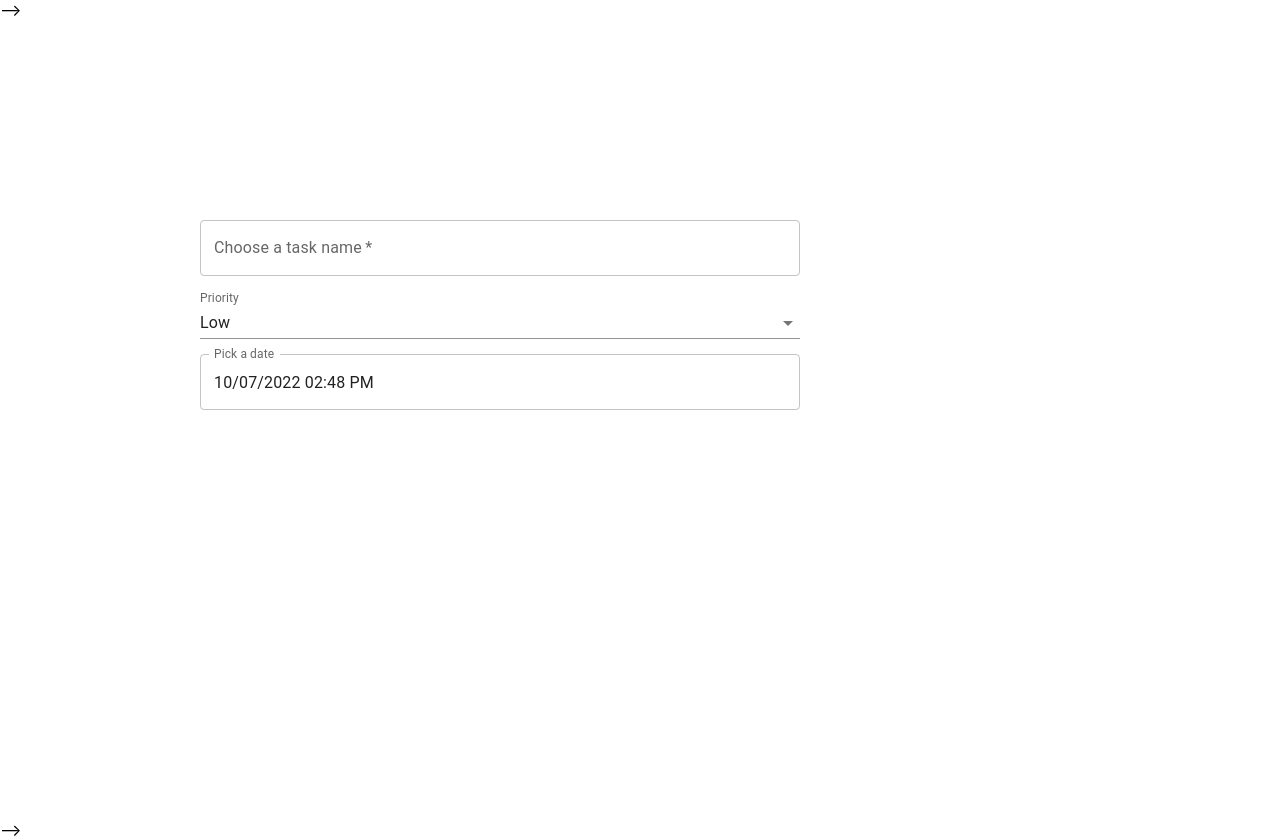
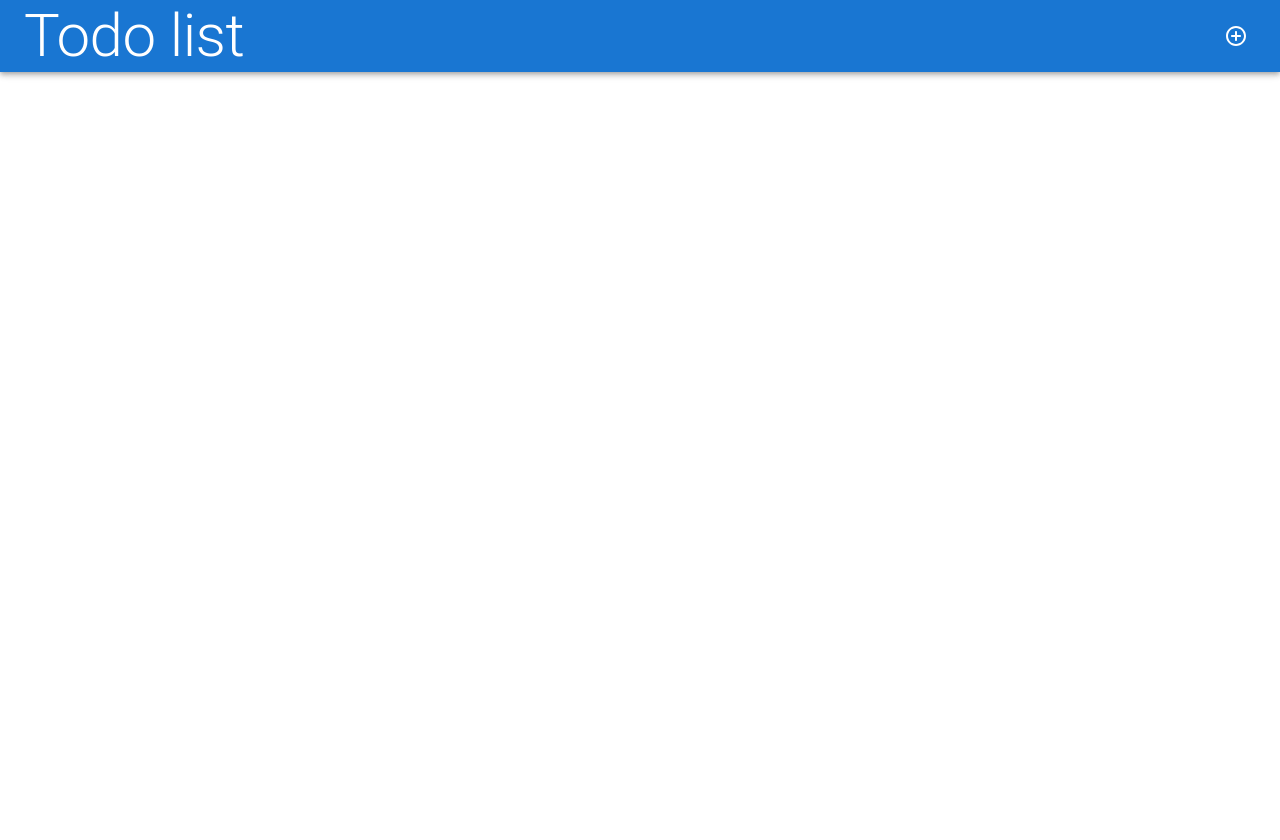
Before and after one commit to PMagatteS/react-todo-list, a React (Create React App) app: page / in a window 1280 px wide. After the commit the page ends 800 px from the top, so only its background shows below. Built offline with nearby package versions, Linux system fonts and the light colour scheme.

Commit message:
added modal logic

```diff
--- a/src/App.js
+++ b/src/App.js
@@ -1,23 +1,15 @@
-import React, {useContext} from "react";
-// import Navbar from "./components/Navbar";
+import Navbar from "./components/Navbar";
 import ModalForm from "./components/ModalForm";
-import { useStateContext } from "./utils/HandleTasks";
 
 
 
 function App() {
 
-  const {taskList,
-         finishedTask,
-         addTask,
-         removeTask
-} = useStateContext();
-
 
 
   return (
     <div className="App">
-      {/* <Navbar></Navbar> */}
+      <Navbar></Navbar>
       <ModalForm></ModalForm>
     </div>
   );
--- a/src/components/ModalForm.js
+++ b/src/components/ModalForm.js
@@ -1,4 +1,3 @@
-import dayjs from "dayjs";
 import {
   Box,
   FormControl,
@@ -6,6 +5,7 @@ import {
   InputLabel,
   Select,
   MenuItem,
+  Modal,
 } from "@mui/material";
 import { DateTimePicker } from "@mui/x-date-pickers/DateTimePicker";
 import { AdapterDayjs } from "@mui/x-date-pickers/AdapterDayjs";
@@ -15,11 +15,14 @@ import React from "react";
 
 const ModalForm = () => {
 
-  const {date, changeDate, getName, priority, getPriority} = useStateContext();
+  const {date, changeDate, getName, priority, getPriority, openModal, toggleModal} = useStateContext();
 
   return (
     <div>
-
+      <Modal
+       open={openModal}
+       onClose={toggleModal}
+      >
       <Box
         sx={{
           width: 600,
@@ -53,6 +56,7 @@ const ModalForm = () => {
           </LocalizationProvider>
         </FormControl>
       </Box>
+          </Modal>
 
     </div>
   );
--- a/src/components/Navbar.js
+++ b/src/components/Navbar.js
@@ -1,7 +1,10 @@
 import React from "react";
 import { AppBar, Toolbar, Typography, IconButton } from "@mui/material";
 import { AddCircleOutlineRounded } from "@material-ui/icons";
+import { useStateContext } from "../utils/HandleTasks";
+
 const Navbar = () => {
+  const {toggleModal} = useStateContext()
   return (
     <div>
       <AppBar position="absolute">
@@ -15,7 +18,7 @@ const Navbar = () => {
           >
             Todo list
           </Typography>
-          <IconButton color="inherit">
+          <IconButton color="inherit" onClick={toggleModal} >
             <AddCircleOutlineRounded></AddCircleOutlineRounded>
           </IconButton>
         </Toolbar>
--- a/src/utils/HandleTasks.js
+++ b/src/utils/HandleTasks.js
@@ -6,11 +6,12 @@ import React, {useContext, createContext, useState} from 'react';
 const contex = createContext();
 
 export const StateContext = ({children}) => {
-    const [taskName, setTaskName] = useState("")
-    const [priority, setPriority] = useState("Low")
-    const [date, setDate]         = useState(dayjs())
+    const [taskName, setTaskName] = useState("");
+    const [priority, setPriority] = useState("Low");
+    const [date, setDate]         = useState(dayjs());
     const [taskList, setTaskList] = useState([]);
     const [finishedTask, setFinishedTask] = useState([]);
+    const [openModal, setOpenModal] = useState(false)
 
     const addTask = (task, action) => {
         switch(action) {
@@ -86,6 +87,11 @@ export const StateContext = ({children}) => {
         addTask(task, 'Task List')
     }
 
+    const toggleModal = () => {
+        setOpenModal(!openModal)
+
+    }
+
     return (
         <contex.Provider
         value={{
@@ -94,12 +100,14 @@ export const StateContext = ({children}) => {
              taskName,
              priority,
              date,
+             openModal,
              addTask,
              removeTask,
              changeDate,
              getName,
              getPriority,
              createTask,
+             toggleModal,
              }}>
             {children}
         </contex.Provider>
```
